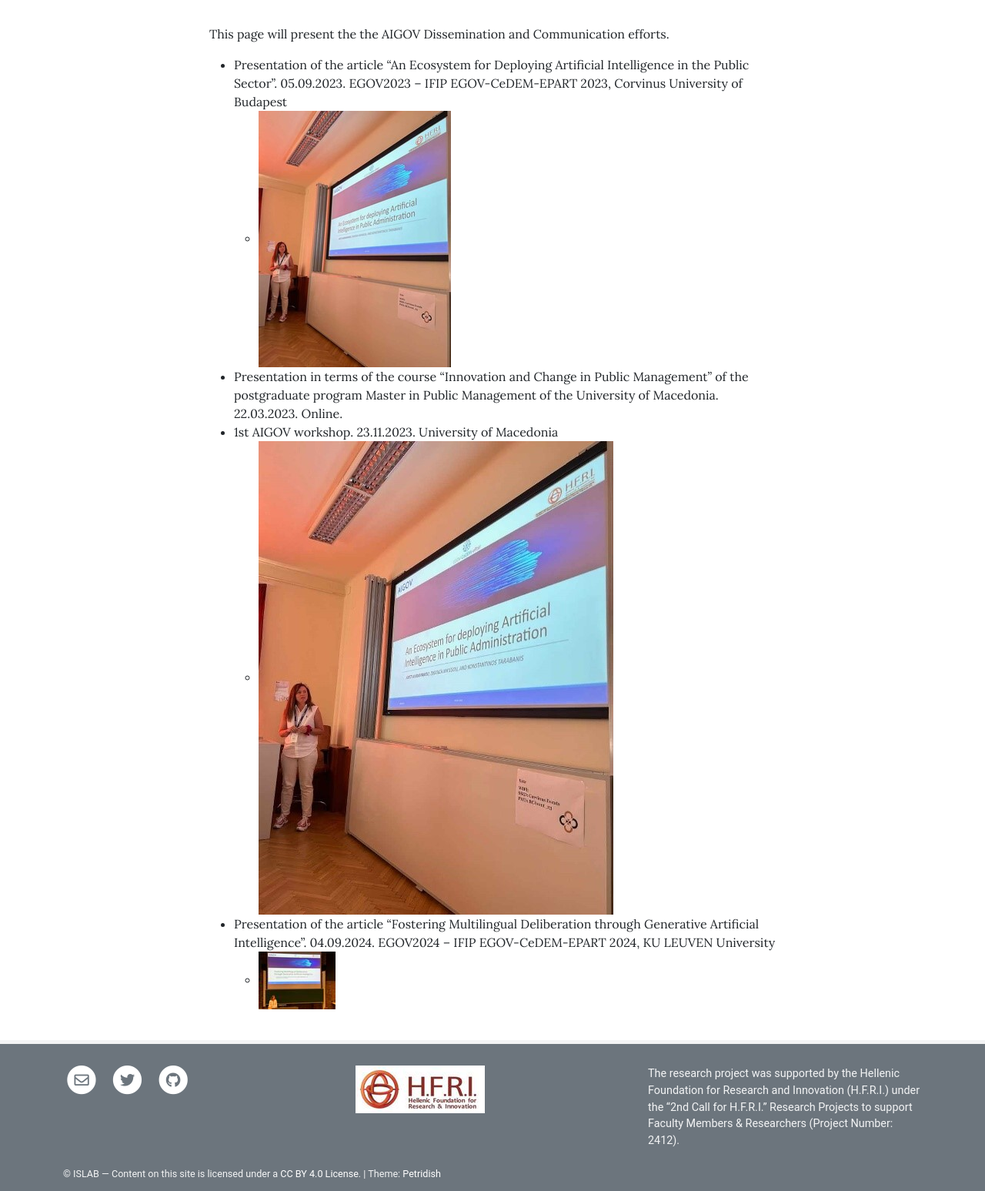
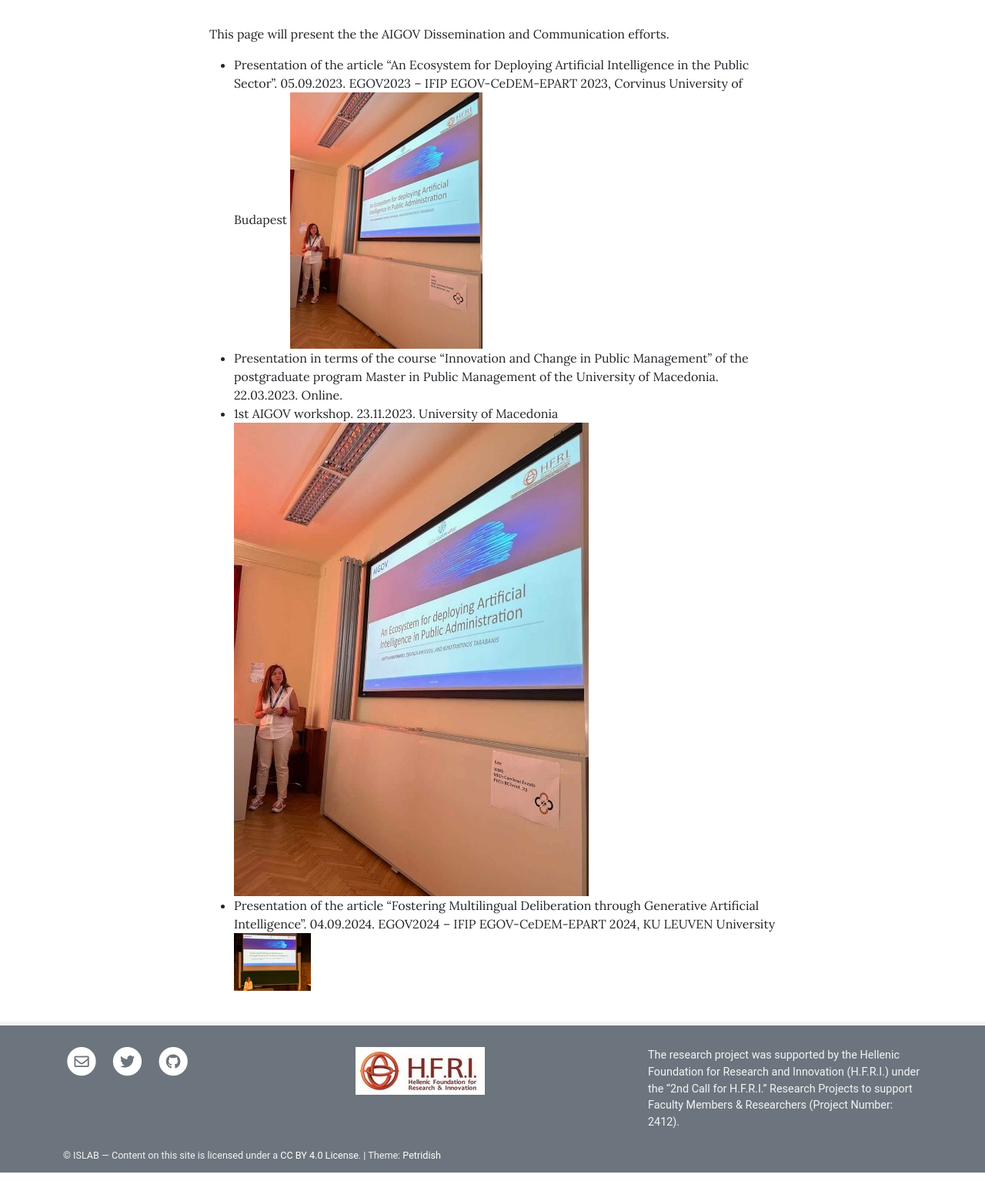
Before and after one commit to AIGOV-elidek/aigov-elidek.github.io, a Jekyll site: the page built from pages/dissemination.md, in a window 1280 px wide. Shown: the part 387-1934 px from the top of the page at 77% size. Built offline with Jekyll 4.4.1, drawn with Linux system fonts in a browser that asks for light colours; after the commit the page ends 1910 px from its top, so only the background shows below that.

Commit message:
Update dissemination.md

```diff
--- a/pages/dissemination.md
+++ b/pages/dissemination.md
@@ -8,9 +8,9 @@ permalink: /dissemination/
 This page will present the the AIGOV Dissemination and Communication efforts.
 
 - Presentation of the article "An Ecosystem for Deploying Artificial Intelligence in the Public Sector". 05.09.2023. EGOV2023 – IFIP EGOV-CeDEM-EPART 2023, Corvinus University of Budapest
-  - ![Image](/assets/theme/images/egov23_2_resized.jpg)
+   ![Image](/assets/theme/images/egov23_2_resized.jpg)
 - Presentation in terms of the course “Innovation and Change in Public Management” of the postgraduate program Master in Public Management of the University of Macedonia. 22.03.2023. Online.
 - 1st AIGOV workshop. 23.11.2023. University of Macedonia
-  - ![Image](/assets/theme/images/egov23_2.jpg)
+   ![Image](/assets/theme/images/egov23_2.jpg)
 - Presentation of the article "Fostering Multilingual Deliberation through Generative Artificial Intelligence". 04.09.2024. EGOV2024 – IFIP EGOV-CeDEM-EPART 2024, KU LEUVEN University
-  - ![Image](/assets/theme/images/eGOV2024_resized.jpg)
+   ![Image](/assets/theme/images/eGOV2024_resized.jpg)
```
